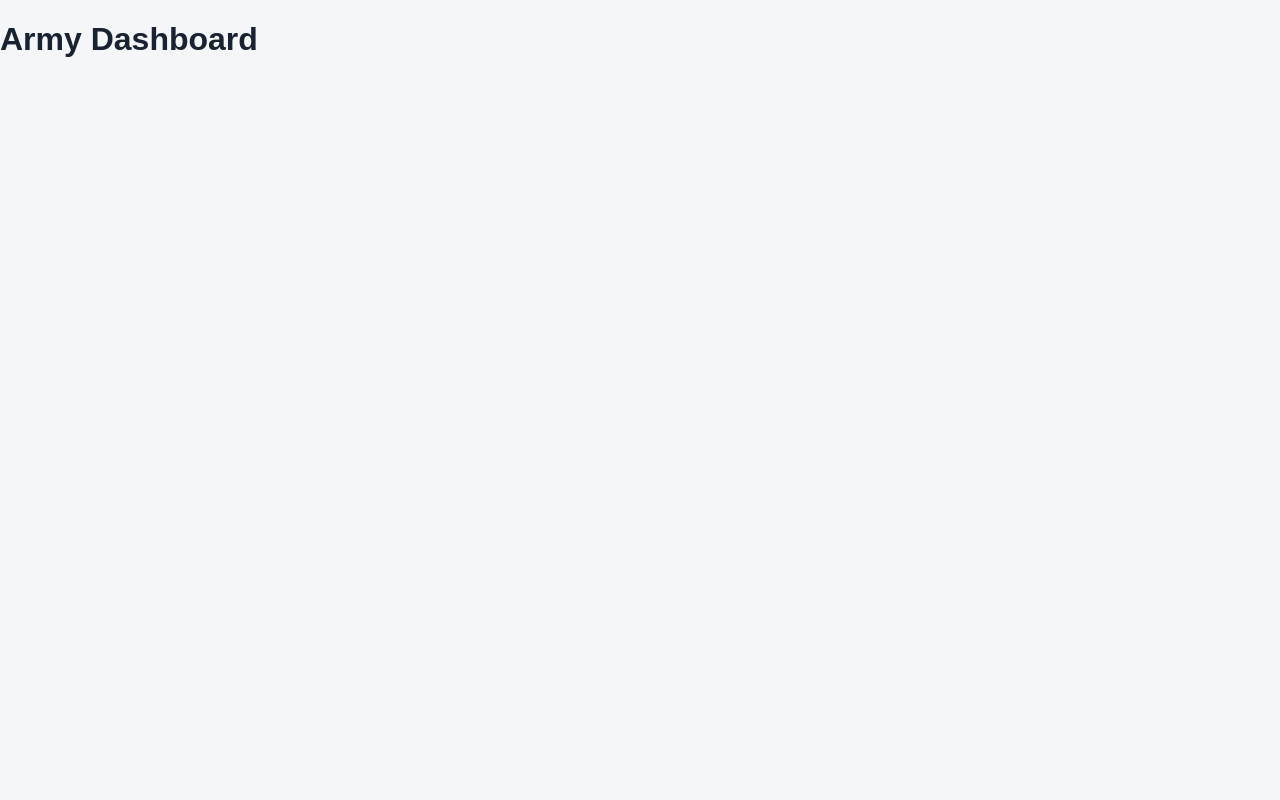
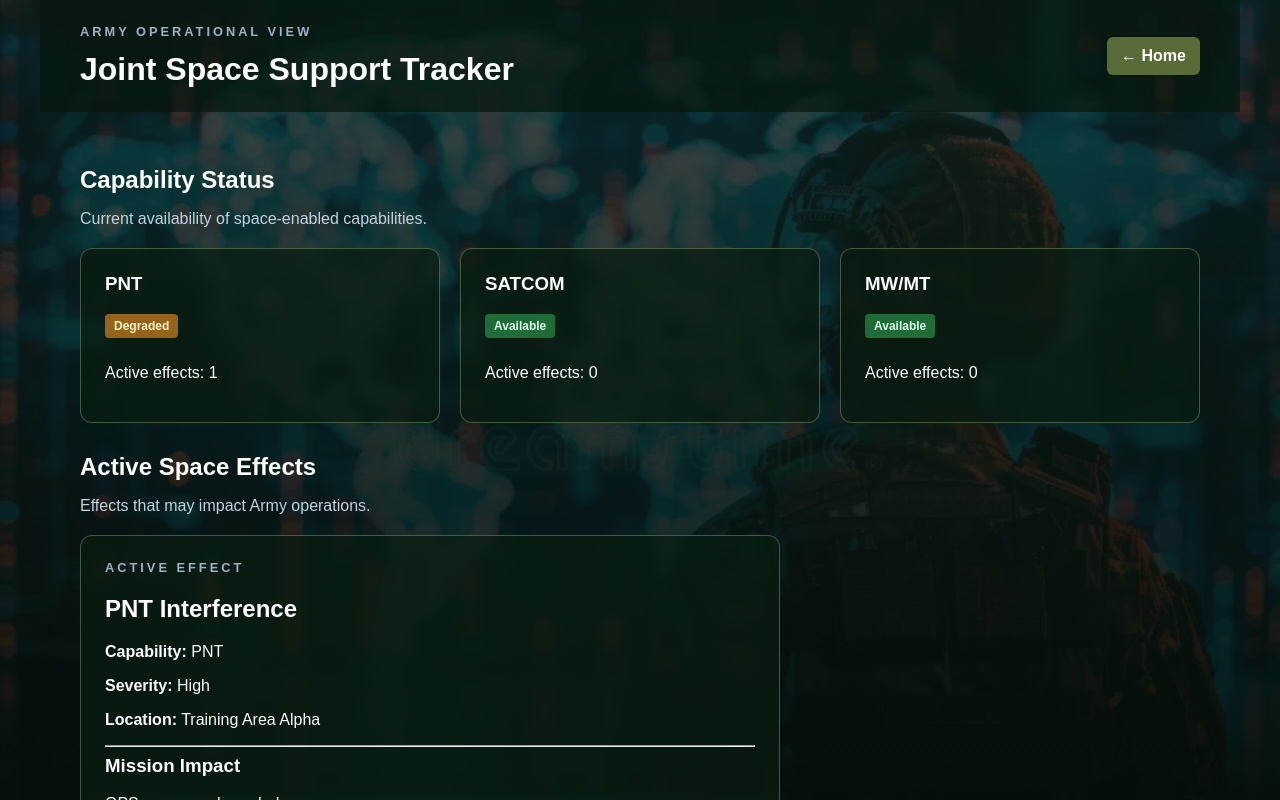
Before and after one commit to cijid/capstone, a React (Vite) app in the folder frontend/client/: page /army in a window 1280 px wide. Shown: the top 800 px of the page. Built offline with nearby package versions, Linux system fonts and the light colour scheme.

Commit message:
Added ArmyDashboard code, updated index.css for the ArmyDashbopad, and added image folder and added background image

```diff
--- a/frontend/client/src/index.css
+++ b/frontend/client/src/index.css
@@ -238,3 +238,107 @@ button {
     height: 1px;
   }
 }
+
+/* =========================
+   Army Dashboard
+   ========================= */
+
+.army-dashboard {
+  min-height: 100vh;
+  color: white;
+  background:
+    linear-gradient(rgba(12, 25, 16, 0.76), rgba(5, 13, 8, 0.92)),
+    url("/images/army-background.webp") center / cover fixed no-repeat;
+}
+
+.dashboard-header,
+.dashboard-content {
+  max-width: 1200px;
+  margin: 0 auto;
+  padding: 24px 40px;
+}
+
+.dashboard-header {
+  display: flex;
+  align-items: center;
+  justify-content: space-between;
+  background: rgba(8, 23, 14, 0.72);
+}
+
+.dashboard-header h1,
+.dashboard-title h2 {
+  margin: 0;
+  color: white;
+}
+
+.dashboard-header button,
+.effect-panel button {
+  border: none;
+  border-radius: 6px;
+  padding: 10px 14px;
+  background: #596b36;
+  color: white;
+  font-weight: 700;
+}
+
+.dashboard-title {
+  margin: 30px 0 20px;
+}
+
+.dashboard-title p {
+  color: #c4d1de;
+}
+
+.capability-grid {
+  display: grid;
+  grid-template-columns: repeat(3, 1fr);
+  gap: 20px;
+}
+
+.capability-card,
+.effect-panel {
+  padding: 24px;
+  border: 1px solid rgba(170, 205, 148, 0.35);
+  border-radius: 12px;
+  background: rgba(10, 29, 17, 0.74);
+  backdrop-filter: blur(5px);
+}
+
+.capability-card h3,
+.effect-panel h3 {
+  margin-top: 0;
+}
+
+.capability-status {
+  display: inline-block;
+  margin-bottom: 10px;
+  padding: 5px 9px;
+  border-radius: 4px;
+  font-size: 0.75rem;
+  font-weight: 700;
+}
+
+.capability-status.available {
+  background: #1f6c38;
+  color: #dcfce7;
+}
+
+.capability-status.degraded {
+  background: #96631b;
+  color: #fef3c7;
+}
+
+.effect-panel {
+  max-width: 700px;
+}
+
+@media (max-width: 700px) {
+  .dashboard-header,
+  .dashboard-content {
+    padding: 20px 24px;
+  }
+
+  .capability-grid {
+    grid-template-columns: 1fr;
+  }
+}
--- a/frontend/client/src/pages/ArmyDashboard.jsx
+++ b/frontend/client/src/pages/ArmyDashboard.jsx
@@ -1,5 +1,76 @@
+import { useNavigate } from "react-router-dom";
+import { capabilities, effects } from "../data/mockData";
+
 function ArmyDashboard() {
-  return <h1>Army Dashboard</h1>;
+  const navigate = useNavigate();
+
+  const activeEffects = effects.filter((effect) => effect.status === "Active");
+
+  return (
+    <main className="army-dashboard">
+      <header className="dashboard-header">
+        <div>
+          <p className="eyebrow">Army Operational View</p>
+          <h1>Joint Space Support Tracker</h1>
+        </div>
+
+        <button onClick={() => navigate("/")}>
+          ← Home
+        </button>
+      </header>
+
+      <section className="dashboard-content">
+        <div className="dashboard-title">
+          <h2>Capability Status</h2>
+          <p>Current availability of space-enabled capabilities.</p>
+        </div>
+
+        <div className="capability-grid">
+          {capabilities.map((capability) => (
+            <article className="capability-card" key={capability.id}>
+              <h3>{capability.name}</h3>
+
+              <span
+                className={`capability-status ${capability.status.toLowerCase()}`}
+              >
+                {capability.status}
+              </span>
+
+              <p>
+                Active effects: {capability.activeEffects}
+              </p>
+            </article>
+          ))}
+        </div>
+
+        <div className="dashboard-title">
+          <h2>Active Space Effects</h2>
+          <p>Effects that may impact Army operations.</p>
+        </div>
+
+        {activeEffects.map((effect) => (
+          <section className="effect-panel" key={effect.id}>
+            <p className="eyebrow">{effect.status} Effect</p>
+            <h2>{effect.title}</h2>
+
+            <p><strong>Capability:</strong> {effect.capability}</p>
+            <p><strong>Severity:</strong> {effect.severity}</p>
+            <p><strong>Location:</strong> {effect.location}</p>
+
+            <hr />
+
+            <h3>Mission Impact</h3>
+            <p>{effect.description}</p>
+
+            <h3>Recommended Action</h3>
+            <p>{effect.recommendedAction}</p>
+
+            <button>View PACE Guidance →</button>
+          </section>
+        ))}
+      </section>
+    </main>
+  );
 }
 
 export default ArmyDashboard;
```
Also changed, not shown: frontend/client/public/images/army-background.webp (added).
